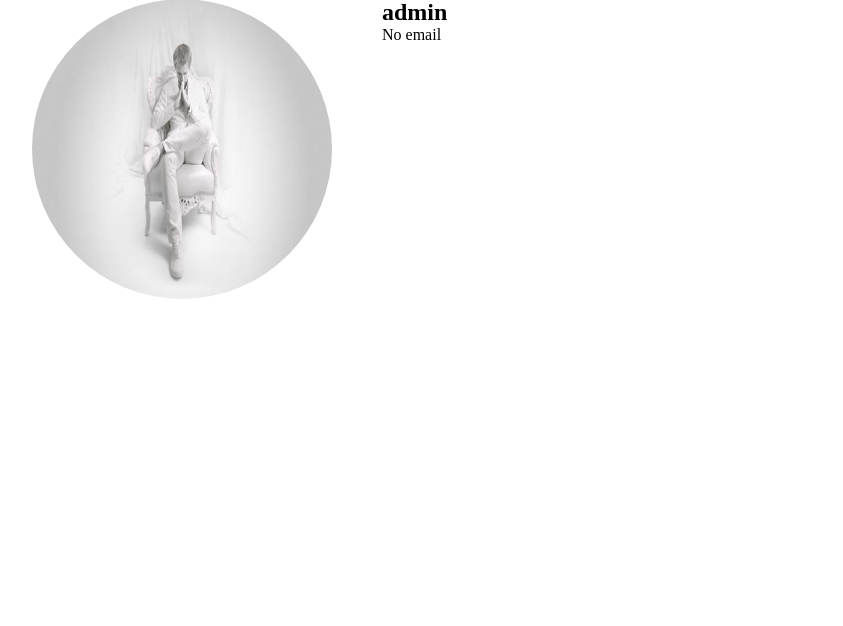
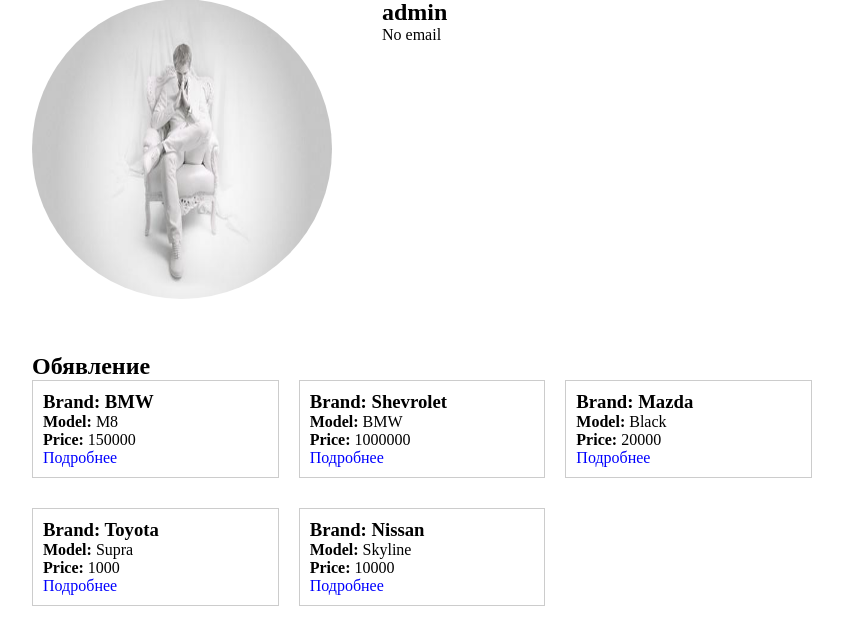
Before and after one commit to AlisherXujanov/Fullstack13, a Django app: page /users/profile/1/ in a window 1280 px wide. Shown: the part 437-1063 px from the top of the page, without its empty margins (218-1061 px from the left). Before the commit the page ends 800 px from the top, so only its background shows below. Run offline with Django 5.2, Linux system fonts and the light colour scheme; the first user in the database is signed in; data comes from the database, SQL or seed files in the repository; grey boxes are pictures that could not be loaded.

Commit message:
fixed some bugs

```diff
--- a/backend/app/products/templates/car_details.html
+++ b/backend/app/products/templates/car_details.html
@@ -86,7 +86,9 @@
     {% for img in images %}
     <div class="img-container">
         <img src="{{img.image.url}}">
+        {% if request.user.is_authenticated and request.user == car.author_of_ad %}
         <a class="delete" onclick="deleteCarImage('{{img.id}}')">Delete</a>
+        {% endif %}
     </div>
     {% endfor %}
 </div>
@@ -99,7 +101,10 @@
     <b>Color:</b> {{ car.color }} <br />
     <b>Price:</b> ${{ car.price }} <br />
     <b>Address:</b> {{ car.address }} <br />
+
+    {% if request.user.is_authenticated and request.user == car.author_of_ad %}
     <a class="btn-link" href="{% url 'update_car_view' car.id %}">Update</a>
+    {% endif %}
     <hr />
 </div>
 {% endblock %}
--- a/backend/app/users/templates/profile_page.html
+++ b/backend/app/users/templates/profile_page.html
@@ -1,5 +1,36 @@
 <!-- obj  ==  profile object -->
 {% extends 'base.html' %}
+
+
+{% block css %}
+<style>
+    .cars-container {
+        margin-top: 50px;
+    }
+
+    .cars-container .content {
+        display: grid;
+        grid-template-columns: repeat(3, 1fr);
+        gap: 20px;
+    }
+
+    .car-info {
+        border: 1px solid #ccc;
+        padding: 10px;
+        margin-bottom: 10px;
+    }
+
+    .car-info a {
+        color: blue;
+        text-decoration: none;
+    }
+
+    .car-info a:hover {
+        text-decoration: underline;
+    }
+</style>
+{% endblock %}
+
 
 
 {% block content %}
@@ -18,4 +49,20 @@
         {% endif %}
     </div>
 </div>
+
+
+<div class="cars-container">
+    <h2>Обявление</h2>
+
+    <div class="content">
+        {% for car in cars %}
+        <div class="car-info">
+            <h3><b>Brand: </b>{{car.brand}}</h3>
+            <p><b>Model: </b>{{car.model}}</p>
+            <p><b>Price: </b>{{car.price}}</p>
+            <a href="{% url 'car_details_view' car.id %}">Подробнее</a>
+        </div>
+        {% endfor %}
+    </div>
+</div>
 {% endblock %}
--- a/backend/app/users/views.py
+++ b/backend/app/users/views.py
@@ -1,6 +1,7 @@
 from django.shortcuts import render
 from django.contrib.auth.decorators import login_required
 from .models import Profile
+from products.models import Cars, CarImage
 
 
 def users(request):
@@ -14,4 +15,8 @@ def users(request):
 @login_required
 def profile_page(request, pk=None):
     obj = Profile.objects.get(user__pk=pk)
-    return render(request, "profile_page.html", {"obj": obj})
+    context = {
+        "obj": obj,
+        "cars": Cars.objects.filter(author_of_ad=obj.user)
+    }
+    return render(request, "profile_page.html", context)
```
Also changed, not shown: backend/app/products/templates/cars_list.html (+8 -3 lines), backend/app/db.sqlite3, backend/app/media/cars/wallpaper_27.jpg (deleted), backend/app/media/cars/wallpaper_61.jpg (added), backend/app/media/cars/wallpaper_62.jpg (added).
